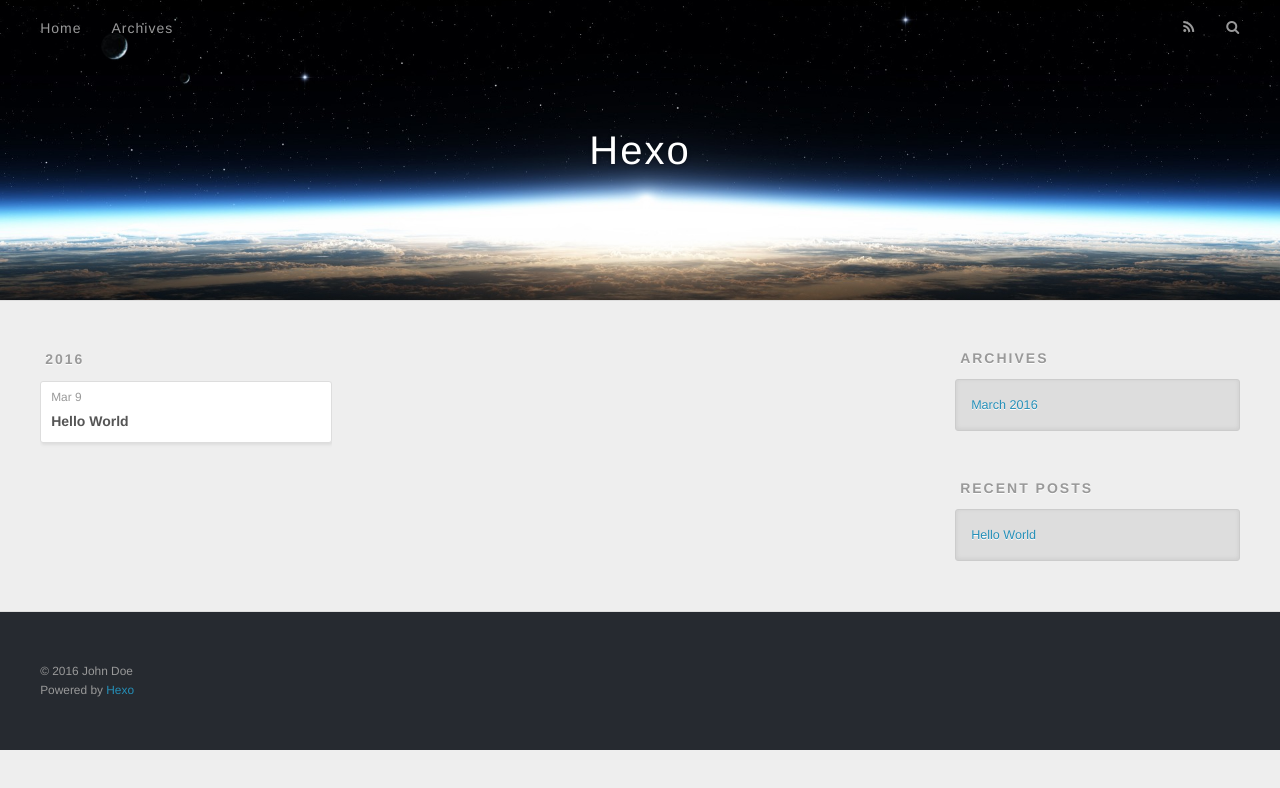
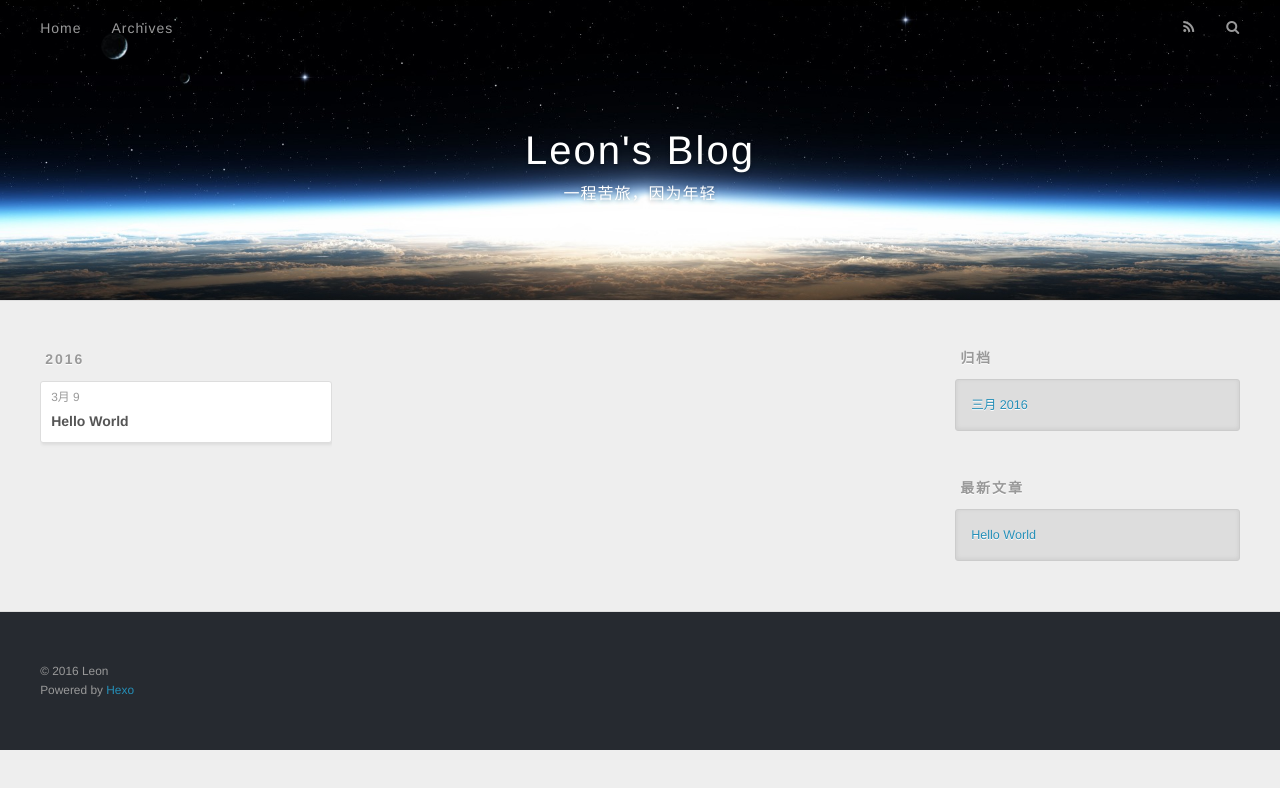
Before and after one commit to xiaoyaolml/xiaoyaolml.github.io, a plain HTML site: page archives/index.html in a window 1280 px wide. Drawn offline with nearby package versions, Linux system fonts and the light colour scheme.

Commit message:
Site updated: 2016-03-09 17:19:37

```diff
--- a/archives/index.html
+++ b/archives/index.html
@@ -3,19 +3,19 @@
 <head>
   <meta charset="utf-8">
 
-  <title>Archives | Hexo</title>
+  <title>归档 | Leon&#39;s Blog</title>
   <meta name="viewport" content="width=device-width, initial-scale=1, maximum-scale=1">
   <meta name="description">
 <meta property="og:type" content="website">
-<meta property="og:title" content="Hexo">
+<meta property="og:title" content="Leon's Blog">
 <meta property="og:url" content="http://yoursite.com/archives/index.html">
-<meta property="og:site_name" content="Hexo">
+<meta property="og:site_name" content="Leon's Blog">
 <meta property="og:description">
 <meta name="twitter:card" content="summary">
-<meta name="twitter:title" content="Hexo">
+<meta name="twitter:title" content="Leon's Blog">
 <meta name="twitter:description">
 
-    <link rel="alternate" href="/atom.xml" title="Hexo" type="application/atom+xml">
+    <link rel="alternate" href="/atom.xml" title="Leon&#39;s Blog" type="application/atom+xml">
 
 
     <link rel="icon" href="/favicon.png">
@@ -36,8 +36,12 @@
   <div id="header-outer" class="outer">
     <div id="header-title" class="inner">
       <h1 id="logo-wrap">
-        <a href="/" id="logo">Hexo</a>
+        <a href="/" id="logo">Leon&#39;s Blog</a>
       </h1>
+
+        <h2 id="subtitle-wrap">
+          <a href="/" id="subtitle">一程苦旅，因为年轻</a>
+        </h2>
 
     </div>
     <div id="header-inner" class="inner">
@@ -53,7 +57,7 @@
 
           <a id="nav-rss-link" class="nav-icon" href="/atom.xml" title="RSS Feed"></a>
 
-        <a id="nav-search-btn" class="nav-icon" title="Search"></a>
+        <a id="nav-search-btn" class="nav-icon" title="搜索"></a>
       </nav>
       <div id="search-form-wrap">
         <form action="//google.com/search" method="get" accept-charset="UTF-8" class="search-form"><input type="search" name="q" results="0" class="search-form-input" placeholder="Search"><button type="submit" class="search-form-submit">&#xF002;</button><input type="hidden" name="sitesearch" value="http://yoursite.com"></form>
@@ -79,7 +83,7 @@
   <div class="archive-article-inner">
     <header class="archive-article-header">
       <a href="/2016/03/09/hello-world/" class="archive-article-date">
-  <time datetime="2016-03-09T07:03:21.468Z" itemprop="datePublished">Mar 9</time>
+  <time datetime="2016-03-09T07:03:21.468Z" itemprop="datePublished">3月 9</time>
 </a>
 
 
@@ -110,9 +114,9 @@
 
 
   <div class="widget-wrap">
-    <h3 class="widget-title">Archives</h3>
+    <h3 class="widget-title">归档</h3>
     <div class="widget">
-      <ul class="archive-list"><li class="archive-list-item"><a class="archive-list-link" href="/archives/2016/03/">March 2016</a></li></ul>
+      <ul class="archive-list"><li class="archive-list-item"><a class="archive-list-link" href="/archives/2016/03/">三月 2016</a></li></ul>
     </div>
   </div>
 
@@ -120,7 +124,7 @@
 
 
   <div class="widget-wrap">
-    <h3 class="widget-title">Recent Posts</h3>
+    <h3 class="widget-title">最新文章</h3>
     <div class="widget">
       <ul>
 
@@ -140,7 +144,7 @@
 
   <div class="outer">
     <div id="footer-info" class="inner">
-      &copy; 2016 John Doe<br>
+      &copy; 2016 Leon<br>
       Powered by <a href="http://hexo.io/" target="_blank">Hexo</a>
     </div>
   </div>
```
Also changed, not shown: 2016/03/09/hello-world/index.html (+14 -10 lines), archives/2016/03/index.html (+16 -12 lines), archives/2016/index.html (+16 -12 lines), index.html (+16 -12 lines).
